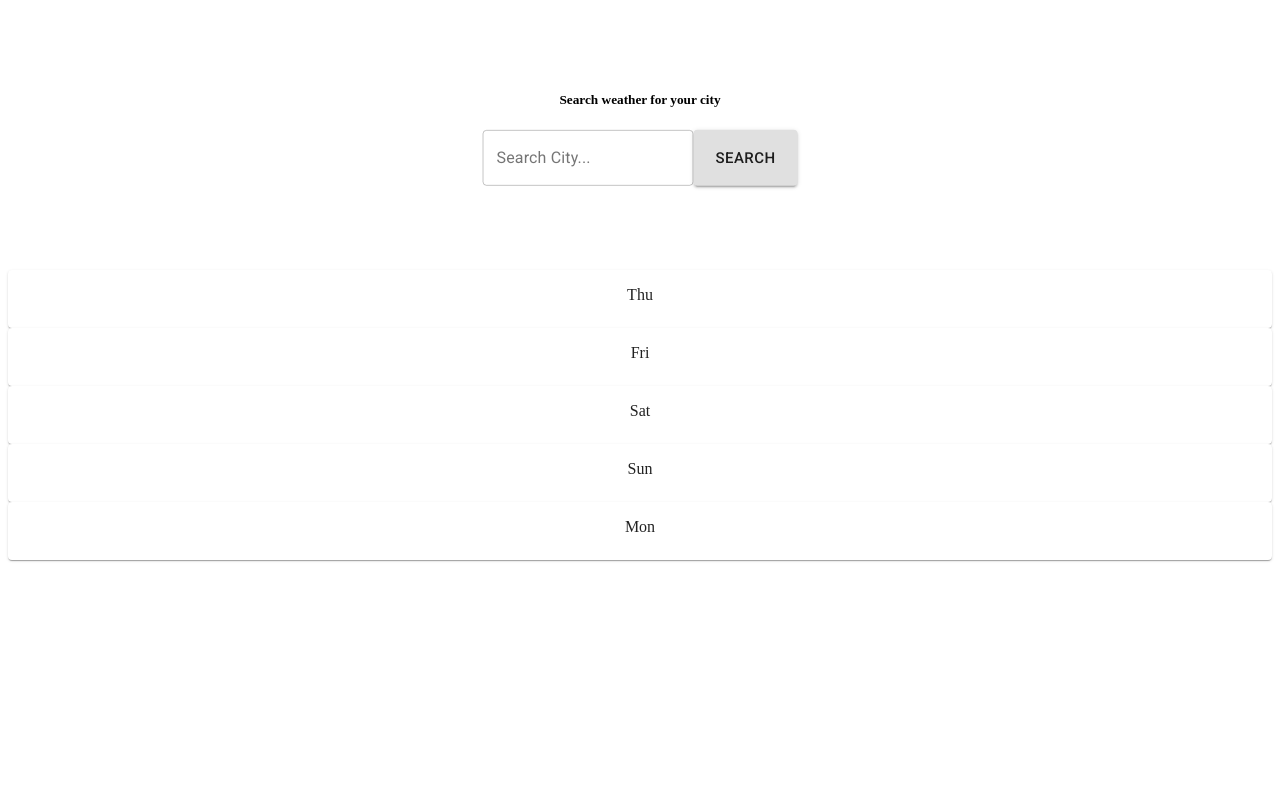
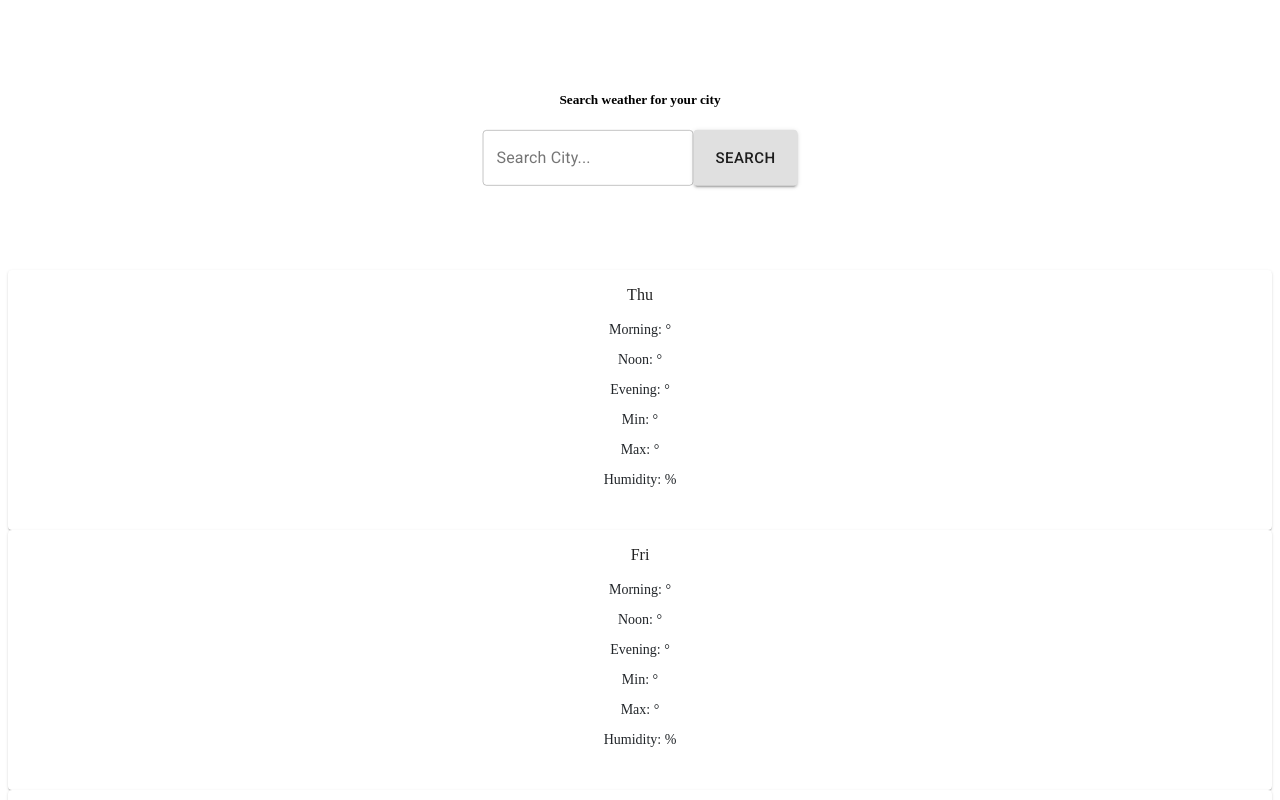
Before and after one commit to austinschrader/weather-react-api, a React (Create React App) app: page / in a window 1280 px wide. Shown: the top 800 px of the page. Built offline with nearby package versions, Linux system fonts and the light colour scheme.

Commit message:
Output api results to cards

```diff
--- a/src/components/ClimateResults.js
+++ b/src/components/ClimateResults.js
@@ -9,6 +9,14 @@ const ClimateResults = (props) => {
       <Card>
         <CardContent>
           <div>{props.day}</div>
+          <Temp
+            mornTemp={props.mornTemp}
+            dayTemp={props.dayTemp}
+            nightTemp={props.nightTemp}
+            minTemp={props.minTemp}
+            maxTemp={props.maxTemp}
+            humidity={props.humidity}
+          />
         </CardContent>
       </Card>
     </div>
```
